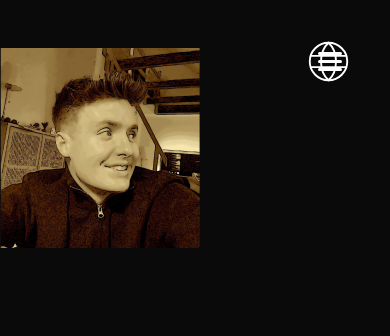
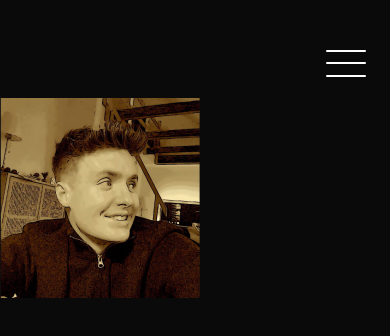
Before and after one commit to TobiasAagaard/portfolio, a React (Vite) app in the folder Frontend/: page / in a window 390 px wide. Shown: the top 336 px of the page. Built offline with nearby package versions, Linux system fonts and the light colour scheme.

Commit message:
Burger animation, not done with burger

```diff
--- a/Frontend/src/Components/BurgerMenu/BurgerMenu.scss
+++ b/Frontend/src/Components/BurgerMenu/BurgerMenu.scss
@@ -4,38 +4,47 @@
 
 @media only screen and (max-width: 880px) {
     .menuStyles {
-        display: flex;
+        top: -0.6rem;
+        right: 1.5rem;
         position: absolute;
-        flex-direction: column;
-        justify-content: space-between;
-        width: 1.5rem;
-        height: 1.2rem;
-        top: 0.5vh;
-        right: 3rem;
+        height: 50px;
+        width: 40px;
+        margin-left: auto;
+        position: relative;
         cursor: pointer;
         span {
-            height: 0.2rem;
+            height: 2px;
             width: 100%;
             background-color: #fff;
-            border-radius: 0.2rem;
-            transition: all 0.3s ease-in-out;
+            border-radius: 25px;
+            position: absolute;
+            left: 50%;
+            top: 50%;
+            transform: translate(-50%, -50%);
+            transition: 0.3s ease;
+        }
+
+        span:nth-child(1) {
+            top: 25%;
+        }
+        span:nth-child(2) {
+            top: 75%;
         }
     }
 
     .start {
 
         span:nth-child(1) {
-            transform: rotate(45deg) translate(-3.5px, 12.1px);
-            transition: ease-out 0.3s;
+            top: 50%;
+            transform: translate(-50%, -50%) rotate(45deg);
         }
         span:nth-child(2) {
-            transform: scale(0);
-            transition: ease-out 0.3s;
+            opacity: 0;
 
         }
         span:nth-child(3) {
-            transform: rotate(135deg) translate(0.9px, 15px);
-            transition: ease-out 0.3s;
+            top: 50%;
+            transform: translate(-50%, -50%) rotate(-45deg);
         }
     }
     .burgerNav {
--- a/Frontend/src/Components/Navbar/Navbar.scss
+++ b/Frontend/src/Components/Navbar/Navbar.scss
@@ -43,13 +43,6 @@
 
         }
     }
-    img {
-       width: 45px;
-       position: absolute;
-       top: -1.02vh;
-       right: 10vw;
-       cursor: pointer;
-    }
 }
 
 @media only screen and (max-width: 880px) {
--- a/Frontend/src/Components/Navbar/Navbar.tsx
+++ b/Frontend/src/Components/Navbar/Navbar.tsx
@@ -2,7 +2,6 @@
 import { NavLink } from "react-router-dom"
 import { BurgerMenu } from "../BurgerMenu/BurgerMenu"
 
-import langImg from "../../assets/language-svgrepo-com (1).svg"
 
 import "./Navbar.scss"
 
@@ -14,9 +13,6 @@ export const Navbar: React.FC = () => {
                 <li><NavLink to={"/projects"}>Projekter</NavLink></li>
             </ul>
 
-        <div>
-            <img src={langImg} alt="" />
-        </div>
         <BurgerMenu />
         </nav>
     )
```
